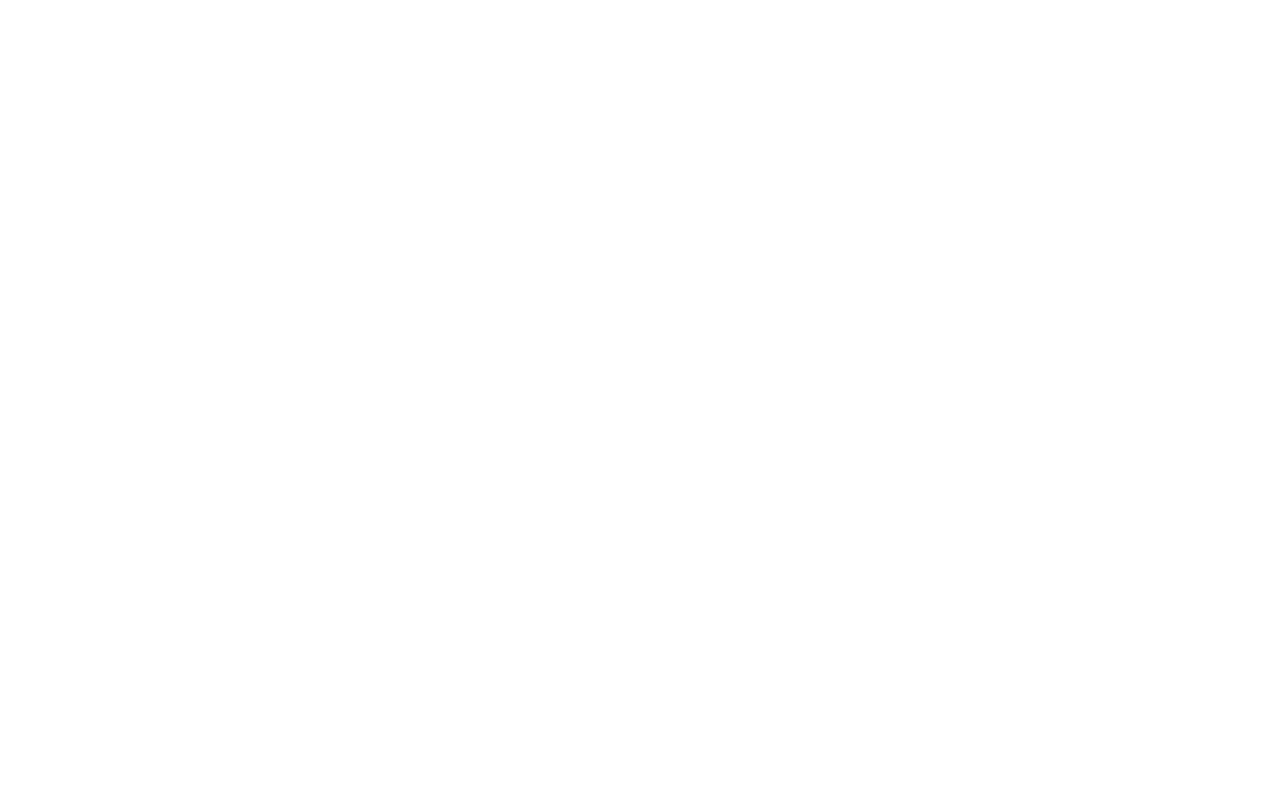
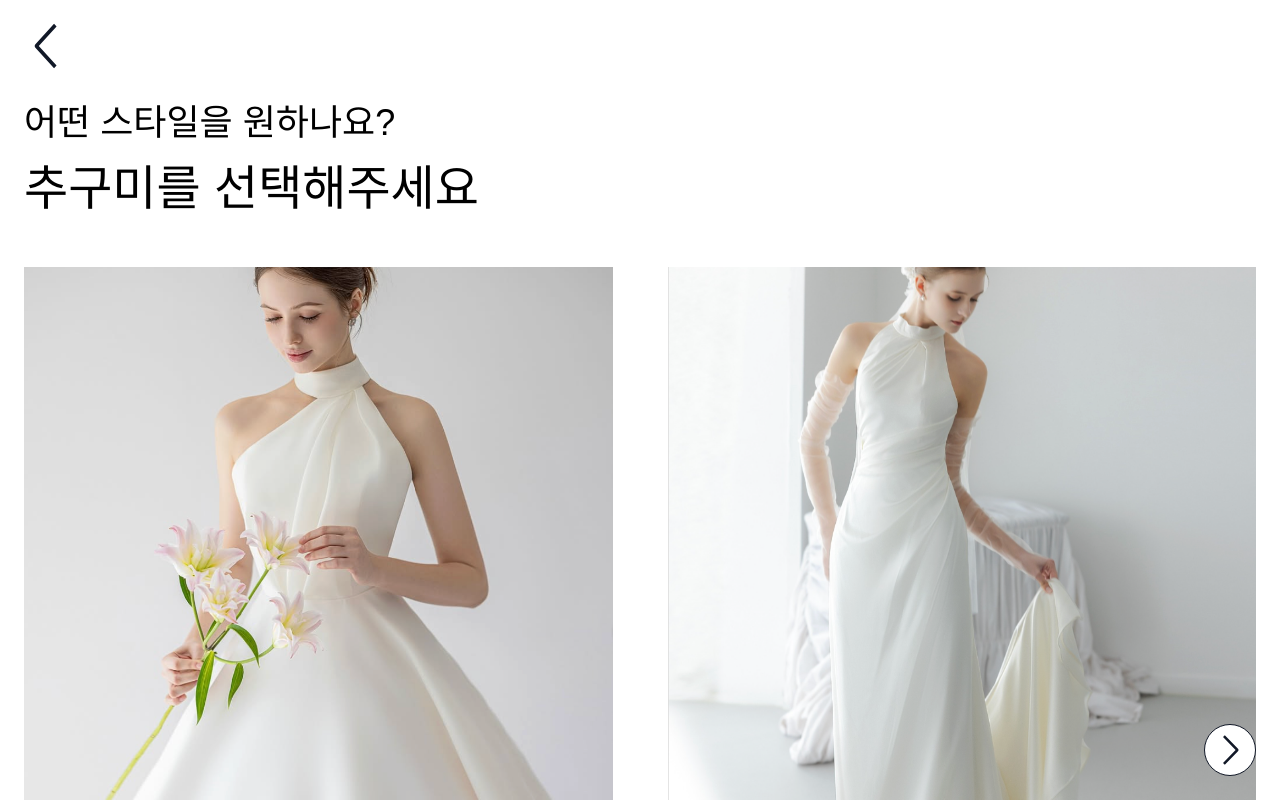
Before and after one commit to MARRYDRESS/MARRID_FRONT, a Next.js app: page /avatarSetting/selectHall/selectStyle in a window 1280 px wide. Shown: the top 800 px of the page. Built offline with nearby package versions, Linux system fonts and the light colour scheme; a web font is replaced by a local one.

Commit message:
feat :: 추구미 선택하기 페이지 퍼블리싱

```diff
--- a/src/app/avatarSetting/selectHall/selectStyle/page.tsx
+++ b/src/app/avatarSetting/selectHall/selectStyle/page.tsx
@@ -1,3 +1,171 @@
+"use client";
+
+import Link from "next/link";
+import styled from "styled-components";
+import StyleComponent from "@/src/components/common/styleComponent";
+import color from "@/src/style/color";
+import font from "@/src/style/font";
+import { styleSelectItems } from "@/src/mock/mock";
+
 export default function SelectStylePage() {
-  return <main style={{ minHeight: "100dvh" }} />;
+  return (
+    <Shell>
+      <TopBar>
+        <BackLink href="/avatarSetting/selectHall" aria-label="이전 단계">
+          <BackIcon src="/icon/blackBack.svg" alt="" width={24} height={24} />
+        </BackLink>
+      </TopBar>
+
+      <Header>
+        <Lead>어떤 스타일을 원하나요?</Lead>
+        <Headline>추구미를 선택해주세요</Headline>
+      </Header>
+
+      <Grid>
+        {styleSelectItems.map((item) => (
+          <StyleComponent
+            key={`${item.image}-${item.label}`}
+            imageSrc={item.image}
+            label={item.label}
+            hashtags={item.hashtags}
+          />
+        ))}
+      </Grid>
+
+      <NextLink href="/avatarSetting" aria-label="다음 단계">
+        <NextIcon src="/icon/blackFront.svg" alt="" width={17} height={32} />
+      </NextLink>
+    </Shell>
+  );
 }
+
+const Shell = styled.main`
+  position: relative;
+  box-sizing: border-box;
+  width: 100%;
+  min-height: 100dvh;
+  margin: 0;
+  padding: 0 24px 120px;
+  background: ${color.white};
+  color: ${color.black};
+`;
+
+const TopBar = styled.div`
+  box-sizing: border-box;
+  max-width: 1440px;
+  margin: 0 auto;
+  padding: 24px 0 0;
+`;
+
+const BackLink = styled(Link)`
+  display: inline-flex;
+  align-items: center;
+  justify-content: center;
+  width: 44px;
+  height: 44px;
+  border-radius: 12px;
+  text-decoration: none;
+  color: inherit;
+  transition: background 0.2s ease;
+
+  &:hover {
+    background: ${color.gray100};
+  }
+
+  &:focus-visible {
+    outline: 2px solid ${color.primary};
+    outline-offset: 2px;
+  }
+`;
+
+const BackIcon = styled.img`
+  display: block;
+  max-width: 100%;
+  height: auto;
+`;
+
+const Header = styled.header`
+  box-sizing: border-box;
+  max-width: 1440px;
+  margin: 0 auto;
+  padding: 16px 0 0;
+  display: flex;
+  flex-direction: column;
+  gap: 0;
+  align-items: flex-start;
+
+  @media (min-width: 1024px) {
+    padding-left: clamp(0px, calc((100vw - 1440px) * 0.5 + 61px), 85px);
+  }
+`;
+
+const Lead = styled.p`
+  margin: 0;
+  width: 100%;
+  max-width: 520px;
+  ${font["title-md"]};
+  color: ${color.black};
+`;
+
+const Headline = styled.h1`
+  margin: 0;
+  padding-top: 4px;
+  width: 100%;
+  max-width: 520px;
+  ${font["title-lg"]};
+  color: ${color.black};
+`;
+
+const Grid = styled.div`
+  box-sizing: border-box;
+  max-width: 1269px;
+  margin: 48px auto 0;
+  display: grid;
+  grid-template-columns: repeat(2, minmax(0, 1fr));
+  gap: 40px 55px;
+
+  @media (max-width: 900px) {
+    grid-template-columns: 1fr;
+    gap: 32px;
+    margin-top: 32px;
+  }
+`;
+
+const NextLink = styled(Link)`
+  position: fixed;
+  z-index: 4;
+  right: max(24px, calc((100vw - 1440px) * 0.5 + 62px));
+  bottom: max(24px, calc(100dvh - 80px));
+  display: flex;
+  align-items: center;
+  justify-content: center;
+  width: 52px;
+  height: 52px;
+  padding: 0;
+  border-radius: 100px;
+  border: 1px solid ${color.gray900};
+  background: ${color.white};
+  cursor: pointer;
+  text-decoration: none;
+  color: inherit;
+  transition: background 0.2s ease, border-color 0.2s ease;
+
+  &:hover {
+    background: ${color.gray100};
+  }
+
+  &:focus-visible {
+    outline: 2px solid ${color.primary};
+    outline-offset: 2px;
+  }
+
+  @media (max-height: 900px) {
+    bottom: 24px;
+  }
+`;
+
+const NextIcon = styled.img`
+  display: block;
+  max-width: 100%;
+  height: auto;
+`;
--- /dev/null
+++ b/src/components/common/styleComponent.tsx
@@ -0,0 +1,111 @@
+"use client";
+
+import styled from "styled-components";
+import font from "@/src/style/font";
+import color from "@/src/style/color";
+import StyleHashTag from "@/src/components/common/styleHashTag";
+
+export type StyleComponentProps = {
+  imageSrc: string;
+  label: string;
+  hashtags: string[];
+  imageAlt?: string;
+};
+
+export default function StyleComponent({
+  imageSrc,
+  label,
+  hashtags,
+  imageAlt,
+}: StyleComponentProps) {
+  return (
+    <Article tabIndex={0}>
+      <Visual>
+        <ImageWrap>
+          <CardImage
+            src={imageSrc}
+            alt={imageAlt ?? `${label} 스타일`}
+            loading="lazy"
+          />
+        </ImageWrap>
+        <HoverOverlay aria-hidden>
+          <TagRow>
+            {hashtags.map((tag) => (
+              <StyleHashTag key={tag} label={tag} />
+            ))}
+          </TagRow>
+        </HoverOverlay>
+      </Visual>
+      <Caption>{label}</Caption>
+    </Article>
+  );
+}
+
+const HoverOverlay = styled.div`
+  position: absolute;
+  inset: 0;
+  display: flex;
+  align-items: center;
+  justify-content: center;
+  background: rgba(0, 0, 0, 0.26);
+  opacity: 0;
+  transition: opacity 0.25s ease;
+  pointer-events: none;
+`;
+
+const Article = styled.article`
+  display: flex;
+  flex-direction: column;
+  align-items: center;
+  gap: 8px;
+  width: 100%;
+  min-width: 0;
+  outline: none;
+
+  &:focus-visible {
+    outline: 2px solid ${color.primary};
+    outline-offset: 4px;
+  }
+
+  &:hover ${HoverOverlay},
+  &:focus-within ${HoverOverlay} {
+    opacity: 1;
+  }
+`;
+
+const Visual = styled.div`
+  position: relative;
+  width: 100%;
+  overflow: hidden;
+`;
+
+const ImageWrap = styled.div`
+  width: 100%;
+  aspect-ratio: 607 / 710;
+  overflow: hidden;
+`;
+
+const CardImage = styled.img`
+  display: block;
+  width: 100%;
+  height: 100%;
+  object-fit: cover;
+  object-position: center;
+`;
+
+const TagRow = styled.div`
+  display: flex;
+  flex-wrap: wrap;
+  align-items: center;
+  justify-content: center;
+  gap: 12px;
+  padding: 0 16px;
+`;
+
+const Caption = styled.p`
+  margin: 0;
+  width: 100%;
+  text-align: center;
+  ${font["title-sm"]};
+  color: ${color.black};
+`;
--- /dev/null
+++ b/src/components/common/styleHashTag.tsx
@@ -0,0 +1,24 @@
+import styled from "styled-components";
+import font from "@/src/style/font";
+import color from "@/src/style/color";
+
+type StyleHashTagProps = {
+  label: string;
+};
+
+export default function StyleHashTag({ label }: StyleHashTagProps) {
+  return <Pill>{label}</Pill>;
+}
+
+const Pill = styled.span`
+  box-sizing: border-box;
+  display: inline-flex;
+  align-items: center;
+  justify-content: center;
+  padding: 8px 17px;
+  border-radius: 20px;
+  border: 1px solid ${color.white};
+  color: ${color.white};
+  ${font["text-lg"]};
+  white-space: nowrap;
+`;
--- a/src/mock/mock.ts
+++ b/src/mock/mock.ts
@@ -1,6 +1,10 @@
 export type SelectMockItem = {
   image: string;
   label: string;
+};
+
+export type StyleSelectItem = SelectMockItem & {
+  hashtags: string[];
 };
 
 export const selectMockItems: SelectMockItem[] = [
@@ -20,3 +24,36 @@ export const hallSelectItems: SelectMockItem[] = [
   { image: "/images/chapelHall.jpg", label: "채플 웨딩" },
   { image: "/images/houseHall.jpg", label: "하우스 웨딩" },
 ];
+
+export const styleSelectItems: StyleSelectItem[] = [
+  {
+    image: "/mock/main1.png",
+    label: "벨라인",
+    hashtags: ["#러블리한", "#발랄한", "#깔끔한"],
+  },
+  {
+    image: "/mock/main2.png",
+    label: "머메이드 라인",
+    hashtags: ["#우아한", "#클래식한"],
+  },
+  {
+    image: "/mock/main3.png",
+    label: "오프숄더 새틴",
+    hashtags: ["#세련된", "#미니멀한"],
+  },
+  {
+    image: "/mock/main4.png",
+    label: "벨라인 레이스",
+    hashtags: ["#로맨틱한", "#사랑스러운"],
+  },
+  {
+    image: "/mock/main5.jpg",
+    label: "프린세스 실루엣",
+    hashtags: ["#화사한", "#드림한"],
+  },
+  {
+    image: "/mock/main6.jpg",
+    label: "브이넥 클래식",
+    hashtags: ["#단정한", "#모던한"],
+  },
+];
```
